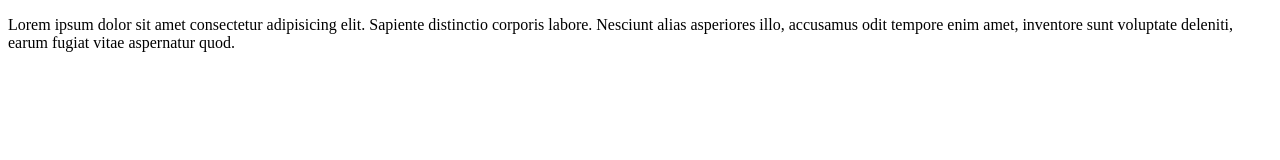
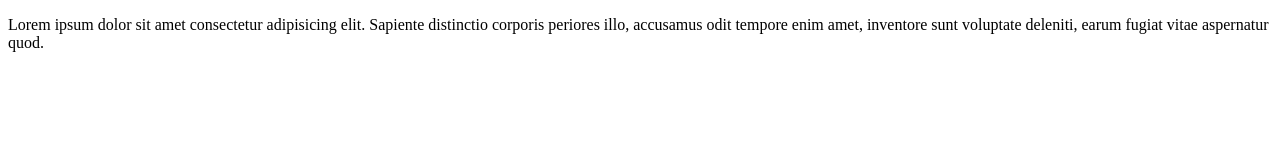
Before and after one commit to Tereshchenko-N/first-js, a plain HTML site: page index.html in a window 1280 px wide. Drawn offline with Linux system fonts and the light colour scheme.

Commit message:
Изменен текст

```diff
--- a/index.html
+++ b/index.html
@@ -7,7 +7,7 @@
   <title>Document</title>
 </head>
 <body>
-  <p>Lorem ipsum dolor sit amet consectetur adipisicing elit. Sapiente distinctio corporis labore. Nesciunt alias asperiores illo, accusamus odit tempore enim amet, inventore sunt voluptate deleniti, earum fugiat vitae aspernatur quod.</p>
+  <p>Lorem ipsum dolor sit amet consectetur adipisicing elit. Sapiente distinctio corporis periores illo, accusamus odit tempore enim amet, inventore sunt voluptate deleniti, earum fugiat vitae aspernatur quod.</p>
   <script src="js/script.js"></script>
 </body>
 </html>
```
